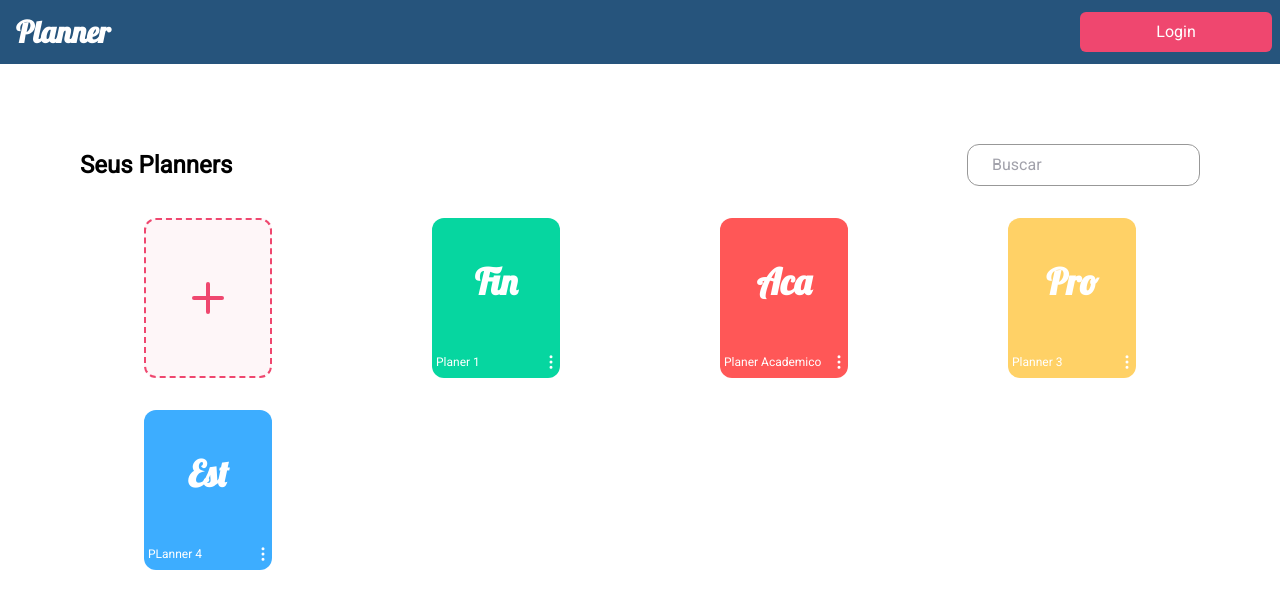
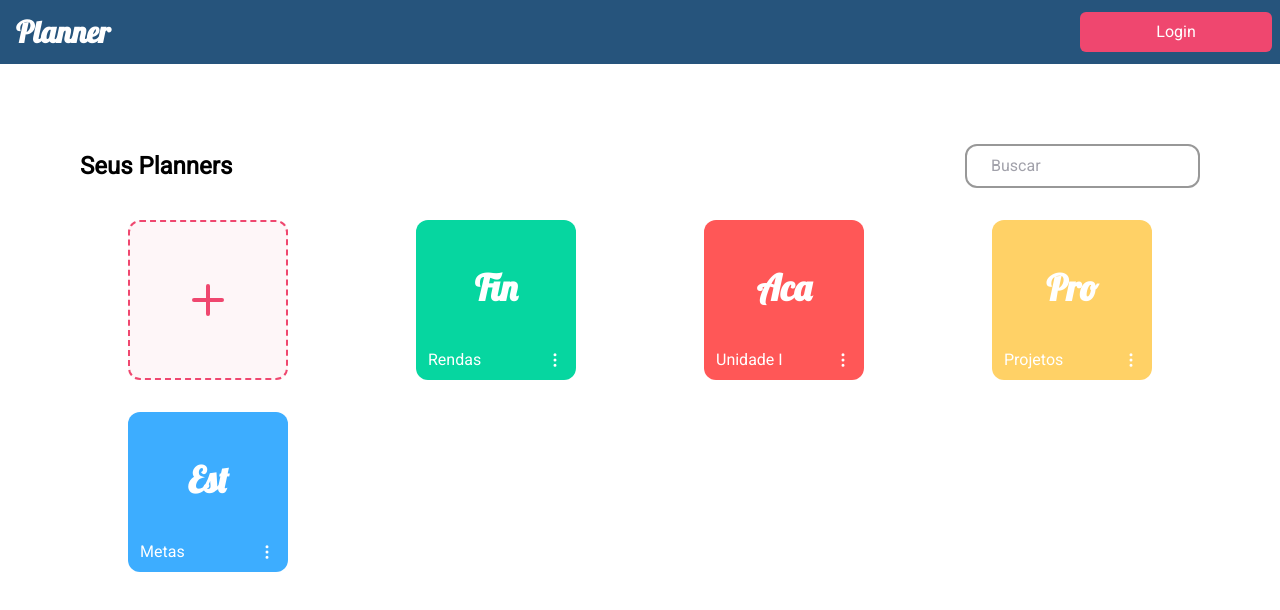
Before and after one commit to DanielCabral/planner-pw, a React (Create React App) app: page /planners in a window 1280 px wide. Shown: the top 610 px of the page. Built offline with nearby package versions, Linux system fonts and the light colour scheme.

Commit message:
lista de planners

```diff
--- /dev/null
+++ b/src/pages/planners/CardPlanner/CardPlanner.jsx
@@ -0,0 +1,25 @@
+import React from 'react';
+import PropTypes from 'prop-types';
+import { FiMoreVertical } from 'react-icons/fi'
+const colors = ['fourth', 'danger', 'third', 'link'];
+
+const CardPlanner = ({ index, planner }) => {
+    return (
+        <div className={`w-40 h-40 bg-${colors[index % colors.length]} rounded-xl p-3`}>
+            <div className='flex justify-center items-center pt-9'>
+                <p className="text-white font-serif font-bold text-4xl">{planner.type}</p>
+            </div>
+            <div className="w-full flex justify-between items-center mt-10">
+                <p className="text-white font-light">{planner.title}</p>
+                <a href='/planners' className='cursor-pointer'><FiMoreVertical className='text-white text-lg' /></a>
+            </div>
+        </div>
+    );
+}
+
+CardPlanner.prototype = {
+    index: PropTypes.number,
+    planner: PropTypes.object
+};
+
+export default CardPlanner;
--- /dev/null
+++ b/src/pages/planners/CardPlanner/index.js
@@ -0,0 +1,2 @@
+import CardPlanner from "./CardPlanner";
+export default CardPlanner;
--- a/src/pages/planners/index.js
+++ b/src/pages/planners/index.js
@@ -1,55 +1,50 @@
 import { Link } from 'react-router-dom'
 import { FiPlus, FiMoreVertical } from 'react-icons/fi'
+import CardPlanner from './CardPlanner';
 export default function Planners() {
     const planners = [
         {
             id: '1',
             type: 'Fin',
-            title: 'Planer 1',
+            title: 'Rendas',
         },
         {
             id: '2',
             type: 'Aca',
-            title: 'Planer Academico',
+            title: 'Unidade I',
         },
         {
             id: '3',
             type: 'Pro',
-            title: 'Planner 3',
+            title: 'Projetos',
         },
         {
             id: '4',
             type: 'Est',
-            title: 'PLanner 4',
+            title: 'Metas',
         }
     ];
 
-    const colors = ['fourth', 'danger', 'third', 'link'];
-
     return (
-        <div className='w-full h-screen'>
-            <div className='pt-2 lg:pt-20 px-2 lg:px-20'>
+        <div>
+            <div className='p-20'>
                 <div className='w-full flex flex-col lg:flex-row justify-between items-center'>
                     <p className='font-bold text-2xl'>Seus Planners</p>
-                    <input className="border rounded-xl border-stroke focus:border-success px-6 py-2 outline-none focus:outline-none" placeholder="Buscar"></input>
+                    <input className="border-2 rounded-xl border-stroke focus:border-success px-6 py-2 outline-none focus:outline-none" placeholder="Buscar"></input>
                 </div>
-                <div className="mt-8 grid grid-cols-2 lg:grid-cols-4 gap-4 lg:gap-8 place-items-center">
+                <div className="place-items-center grid grid-cols-2 lg:grid-cols-4 gap-4 lg:gap-8 mt-8">
                     <Link to='new-planner' className='cursor-pointer'>
-                        <div className="w-28 h-32 lg:w-32 lg:h-40 bg-new-planner rounded-xl border-2 border-dashed tracking-widest border-secondary flex justify-center items-center">
+                        <div className="w-40 h-40 bg-new-planner rounded-xl border-2 border-dashed border-secondary flex justify-center items-center">
                             <FiPlus className="text-secondary font-serif font-bold text-5xl" />
                         </div>
                     </Link>
                     {
                         planners.map((planner, i) => (
-                            <div key={planner.id} className={`w-28 h-32 lg:w-32 lg:h-40 bg-${colors[i % colors.length]} rounded-xl `}>
-                                <div className='h-28 lg:h-32 flex justify-center items-center'>
-                                    <p className="text-white font-serif font-bold text-4xl">{planner.type}</p>
-                                </div>
-                                <div className="h-2 lg:h-8 mb-4 w-full flex justify-between items-center">
-                                    <p className="ml-1 text-white font-light text-xs">{planner.title}</p>
-                                    <a href='/planners' className='cursor-pointer'><FiMoreVertical className='text-white text-lg' /></a>
-                                </div>
-                            </div>
+                            <CardPlanner
+                                key={planner.id}
+                                index={i}
+                                planner={planner}
+                            />
                         ))
                     }
                 </div>
```
